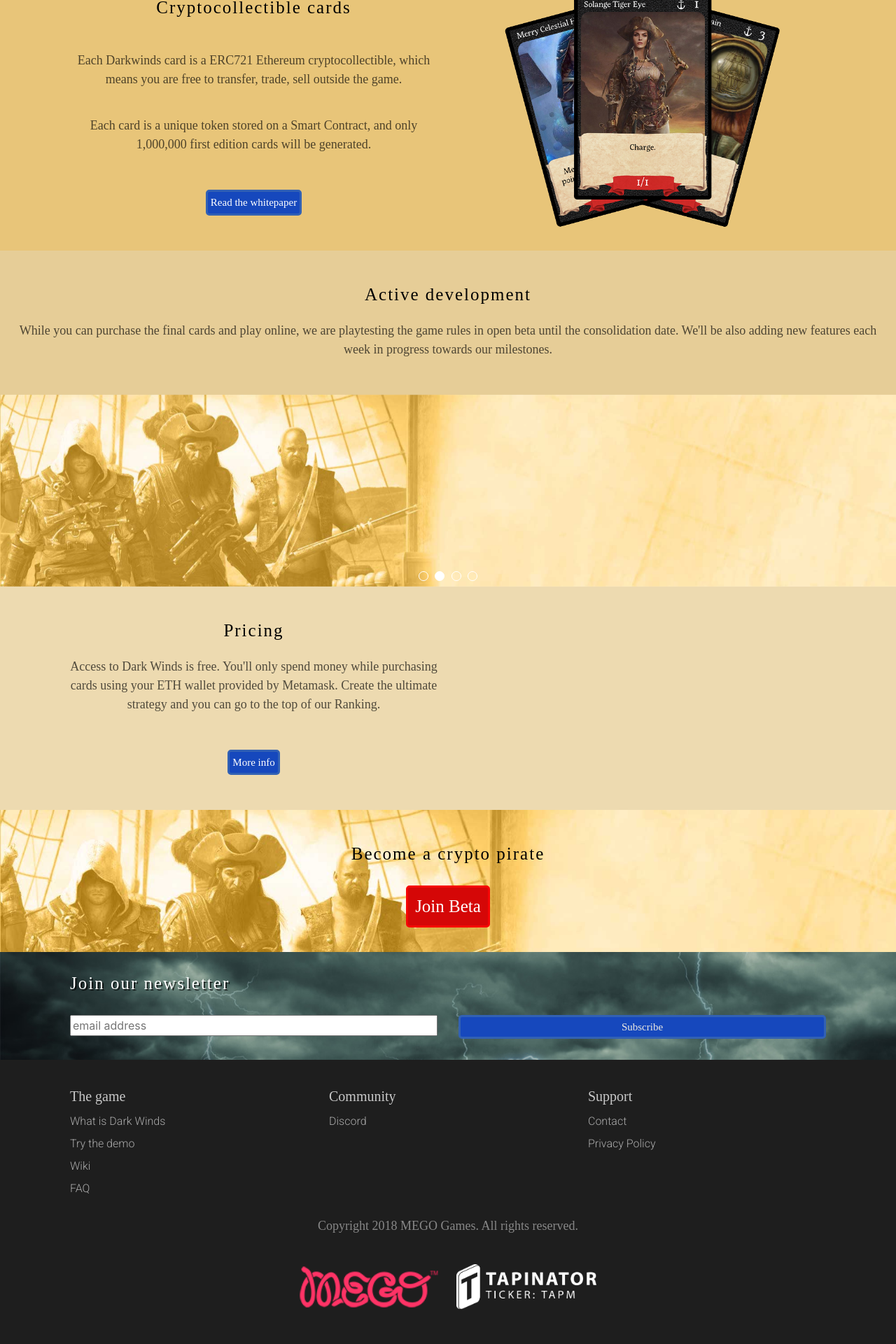
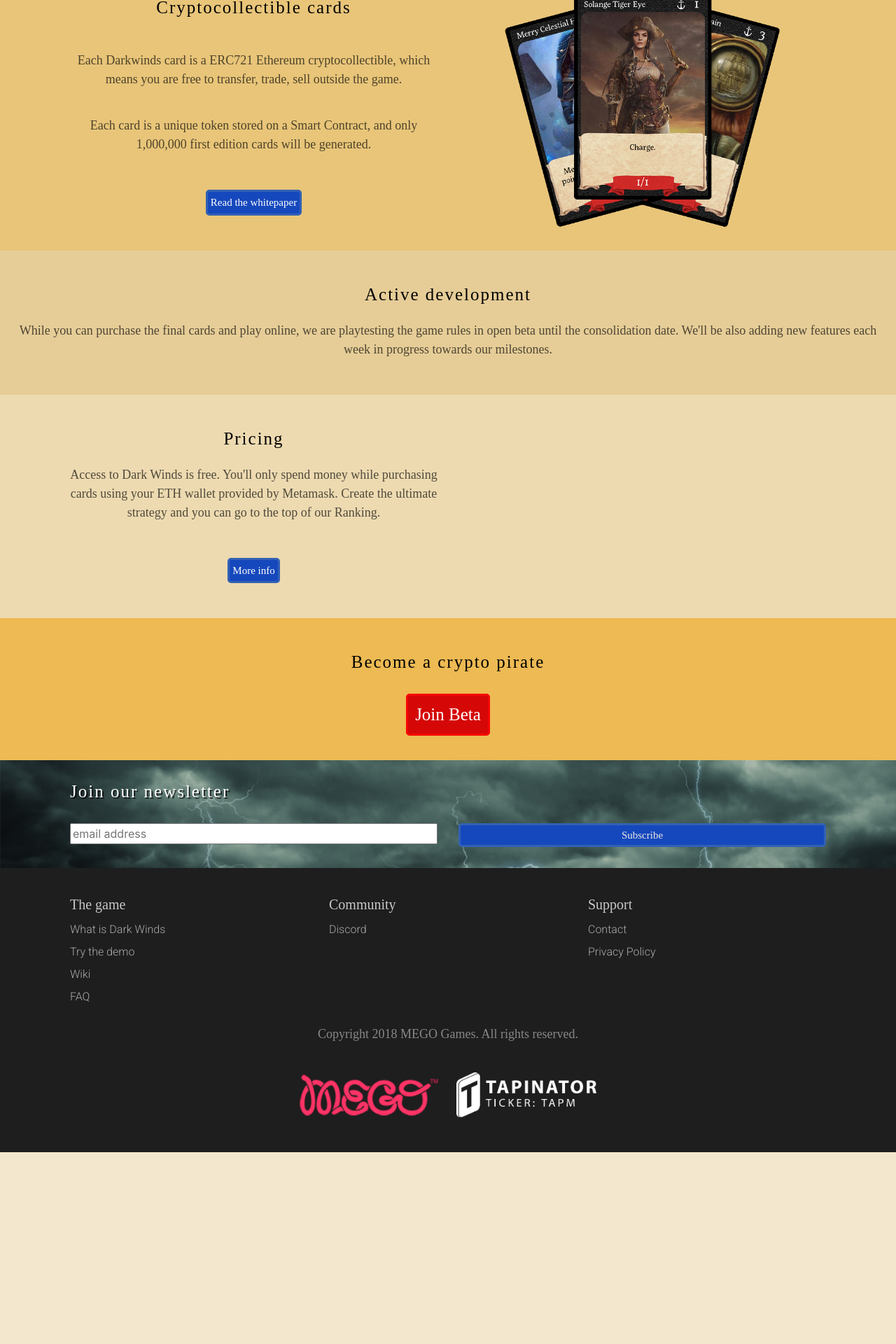
Before and after one commit to megoforce/darkwinds, a Jekyll site: the page built from index.html, in a window 1280 px wide. Shown: the part 1048-2968 px from the top of the page at 70% size. Built offline with Jekyll 4.4.1, drawn with Linux system fonts in a browser that asks for light colours; some web fonts are replaced; comment, search, counter and statistics services are not loaded; after the commit the page ends 2694 px from its top, so only the background shows below that.

Commit message:
remove images

```diff
--- a/_layouts/default.html
+++ b/_layouts/default.html
@@ -124,7 +124,7 @@
             </div>
         </div>
 
-        <div class="row">
+        <!-- <div class="row">
             <div class="slider">
                 <img src = "/img/landing/becomebg.jpg" class = "slide fade" />
                 <img src = "/img/landing/becomebg.jpg" class = "slide fade" />
@@ -137,7 +137,7 @@
                     <span class="slider-circle" onclick="selectSlide(3)"></span>
                 </div>
             </div>
-        </div>
+        </div> -->
 
 
         <div id="pricing">
--- a/css/darkwinds.css
+++ b/css/darkwinds.css
@@ -203,7 +203,6 @@
     background-position: bottom left;
 }
 #play-now-2 {
-    background-image: url('/img/landing/becomebg.jpg');
     background-color: rgb(237, 186, 83);
     background-repeat: no-repeat;
     background-size: 120%;
```
